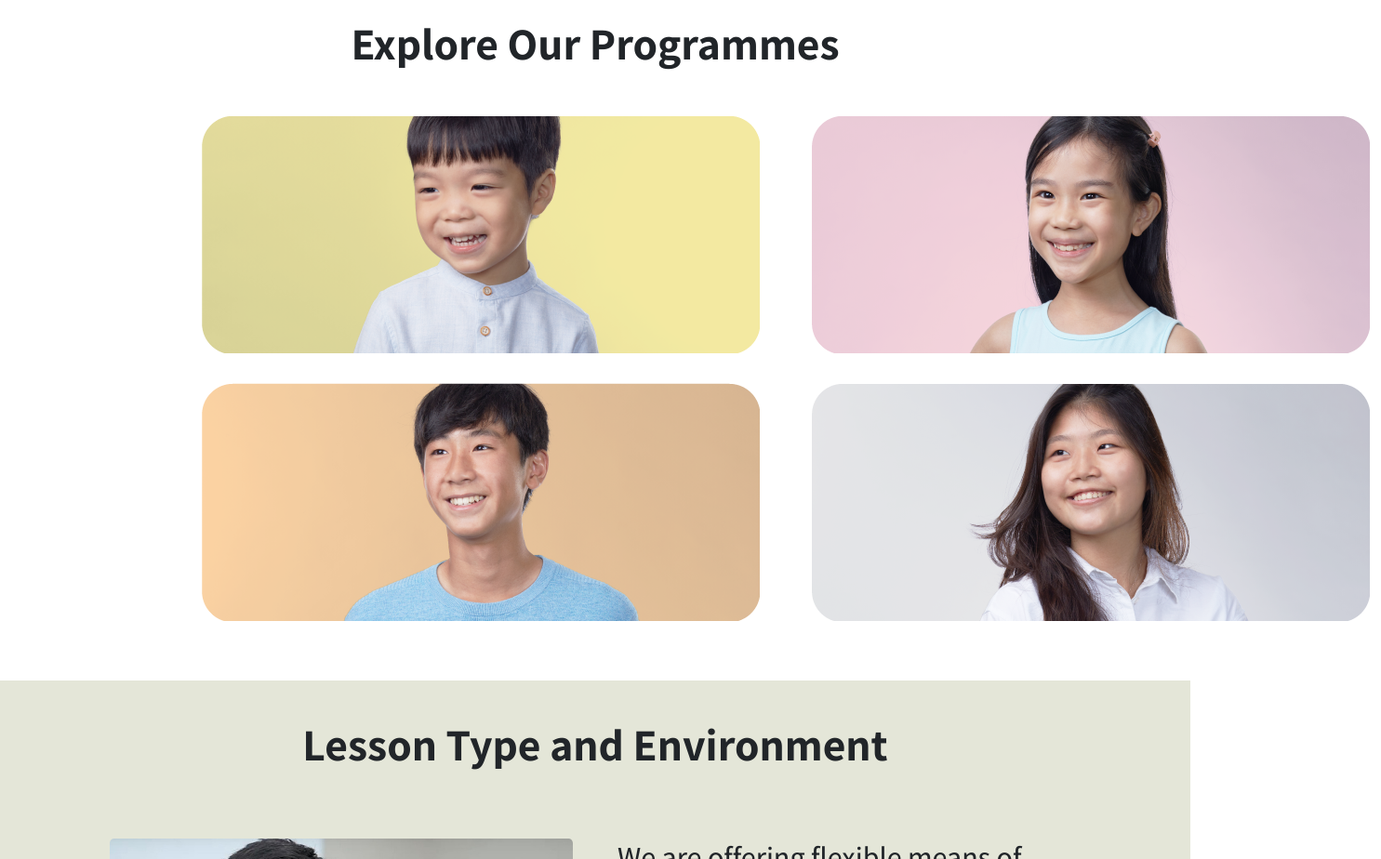
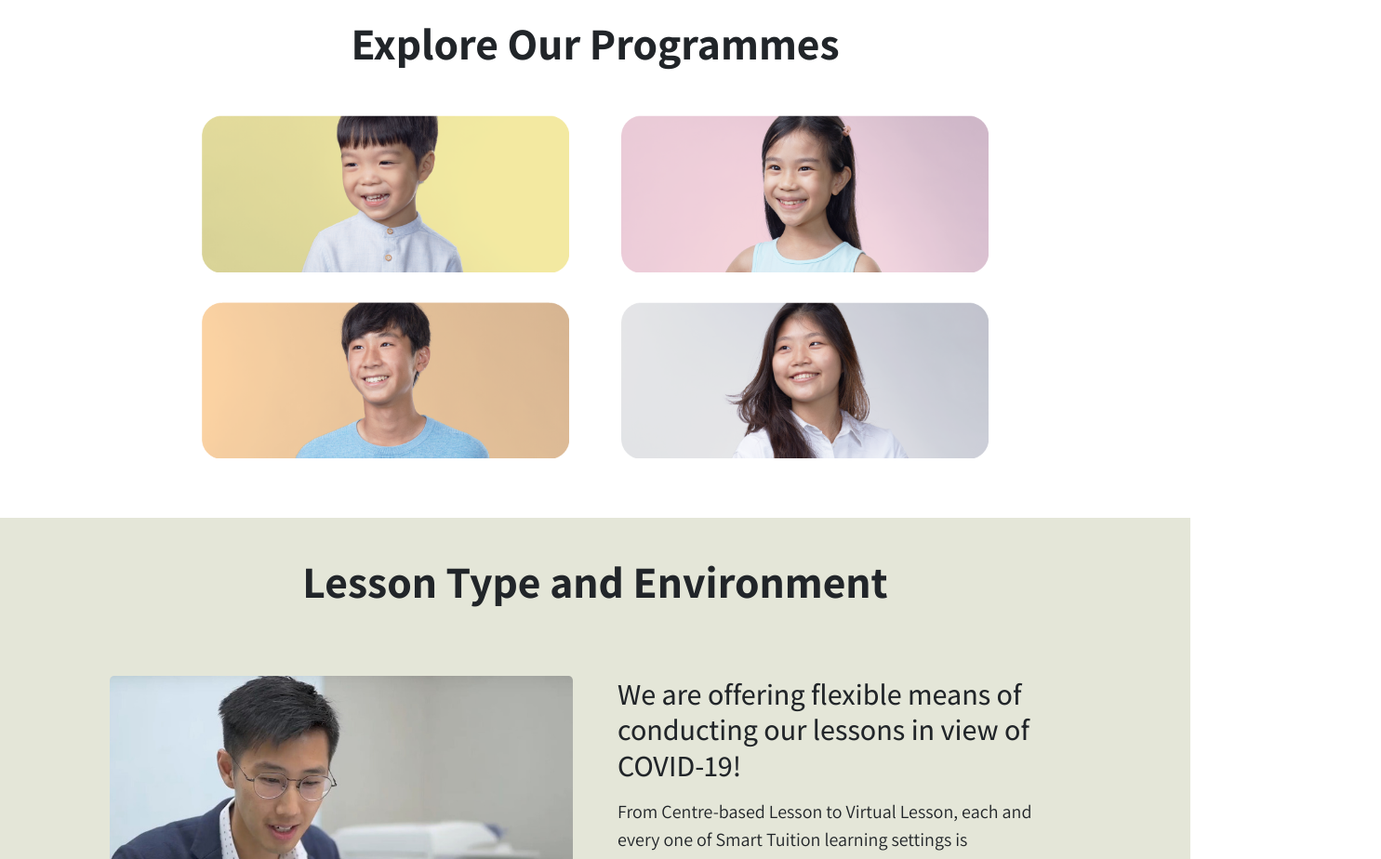
Before and after one commit to wongjunhaoamari/cs2024---Smart-Tuition, a plain HTML site: page index.html in a window 1280 px wide. Shown: the part 1260-2184 px from the top of the page at 93% size, 1485 px wide, since content can reach past the window. Drawn offline with nearby package versions, Linux system fonts and the light colour scheme; a script that the page names is missing.

Commit message:
Update index.html

```diff
--- a/index.html
+++ b/index.html
@@ -172,25 +172,25 @@
           <br>
           <div class="programmes-container mb-5">
             <div class="row justify-content-center programmes-image">
-              <a href="preschoolprogrammes.html"><img src="assets/Home-Preschool-img.png" class="d-block w-70" alt="..."></a>
+              <a href="preschoolprogrammes.html"><img src="assets/Home-Preschool-img.png" class="img-fluid d-block w-70" alt="..."></a>
               <div class="programmes-hover">
                 <a href="preschoolprogrammes.html" class="center-container">Preschool</a>
               </div>
             </div>
             <div class="row justify-content-center programmes-image">
-              <a href="primaryprogrammes.html"><img src="assets/Home-Primary-img.png" class="d-block w-70" alt="..."></a>
+              <a href="primaryprogrammes.html"><img src="assets/Home-Primary-img.png" class="img-fluid d-block w-70" alt="..."></a>
               <div class="programmes-hover">
                 <a href="primaryprogrammes.html" class="center-container py-3">Primary School</a>
                 </div>
             </div>
             <div class="row justify-content-center programmes-image">
-              <a href="secondaryprogrammes.html"><img src="assets/Home-Secondary-School-img.png" class="d-block w-70" alt="..."></a>
+              <a href="secondaryprogrammes.html"><img src="assets/Home-Secondary-School-img.png" class="img-fluid d-block w-70" alt="..."></a>
               <div class="programmes-hover">
                 <a href="secondaryprogrammes.html" class="center-container py-3">Secondary School</a>
                 </div>
             </div>
             <div class="row justify-content-center programmes-image">
-              <a href="#"><img src="assets/Home-Junior-College-img.png" class="d-block w-70" alt="..."></a>
+              <a href="#"><img src="assets/Home-Junior-College-img.png" class="img-fluid d-block w-70" alt="..."></a>
               <div class="programmes-hover">
                 <a href="#" class="center-container py-3">Junior College</a>
                 </div>
```
